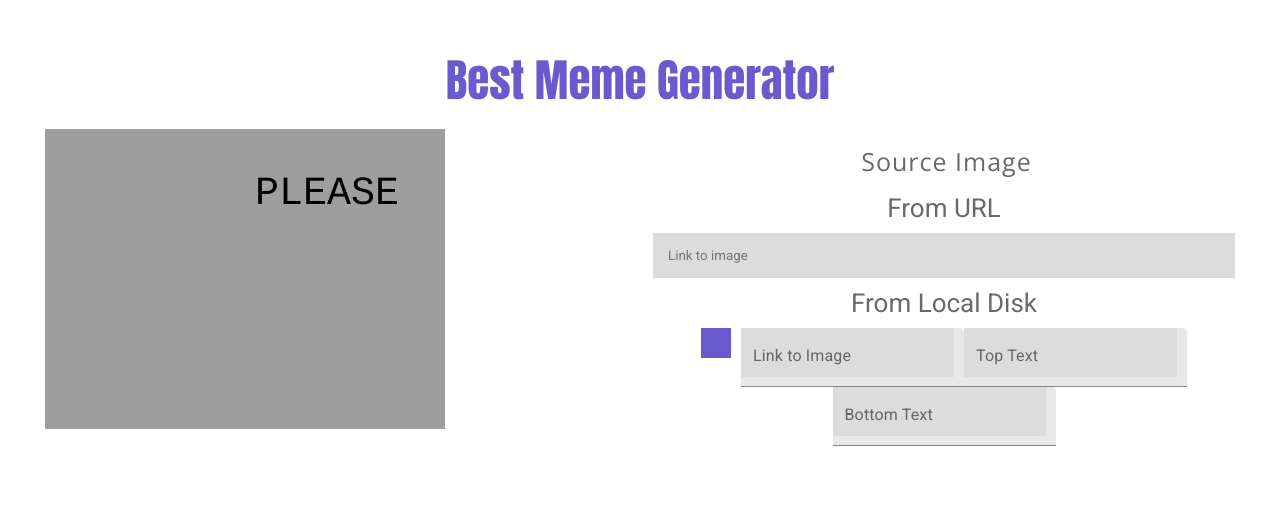
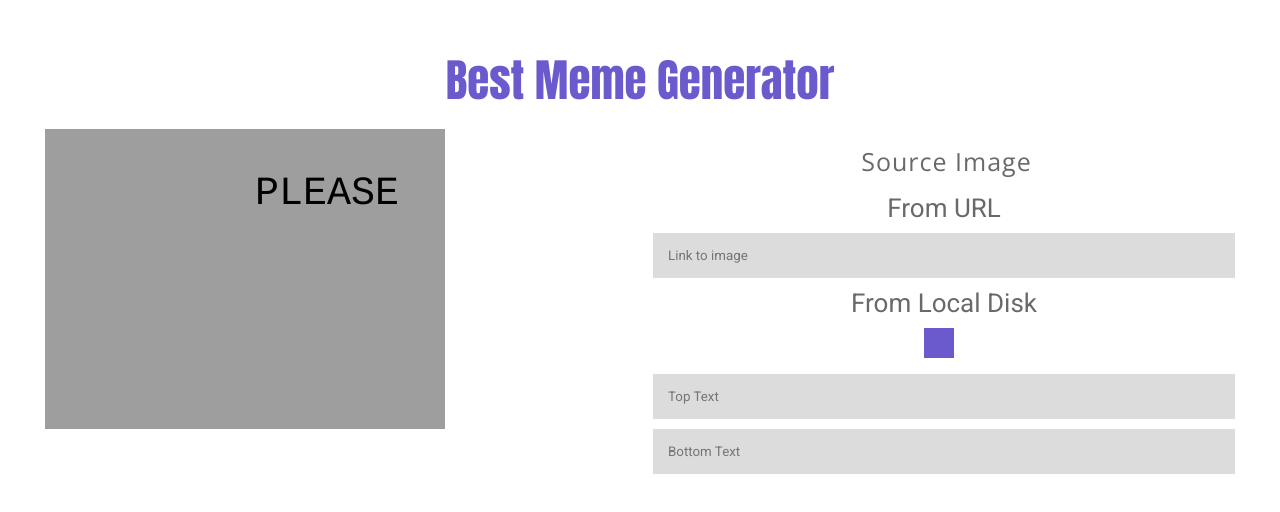
Before and after one commit to renatamarques97/best-meme-generator, a React (Create React App) app: page / in a window 1280 px wide. Shown: the part 150-662 px from the top of the page. Built offline with nearby package versions, Linux system fonts and the light colour scheme; the HTML template or start-up script is replaced by a standard one.

Commit message:
change text by user input

```diff
--- a/src/components/MemeOptions.js
+++ b/src/components/MemeOptions.js
@@ -7,15 +7,17 @@ class MemeOptions extends Component {
     return (
       <div>
         <h3><i class="fa fa-picture-o fa-fw" aria-hidden="true"></i>Source Image</h3>
-        <h3><FontAwesomeIcon icon="coffee"/></h3>
         <p>From URL</p>
         <input id="imgURL" class="block" type="text" placeholder="Link to image" />
         <p>From Local Disk</p>
         <input id="imgFile" type="file" accept="image/*"/>
         <label for="imgFile" class="btn"><i class="fa fa-upload fa-fw"></i></label>
-        <TextField id="filled-basic" label="Link to Image" variant="filled" />
-        <TextField id="filled-basic" label="Top Text" variant="filled" />
-        <TextField id="filled-basic" label="Bottom Text" variant="filled" />
+        <input id="textTop" class="block" type="text" placeholder="Top Text"
+          onChange={ (e) => this.props.changeTextTop(e.target.value) }
+        />
+        <input id="textBottom" class="block" type="text" placeholder="Bottom Text"
+          onChange={ (e) => this.props.changeTextBottom(e.target.value) }
+        />
       </div>
     );
   }
```
